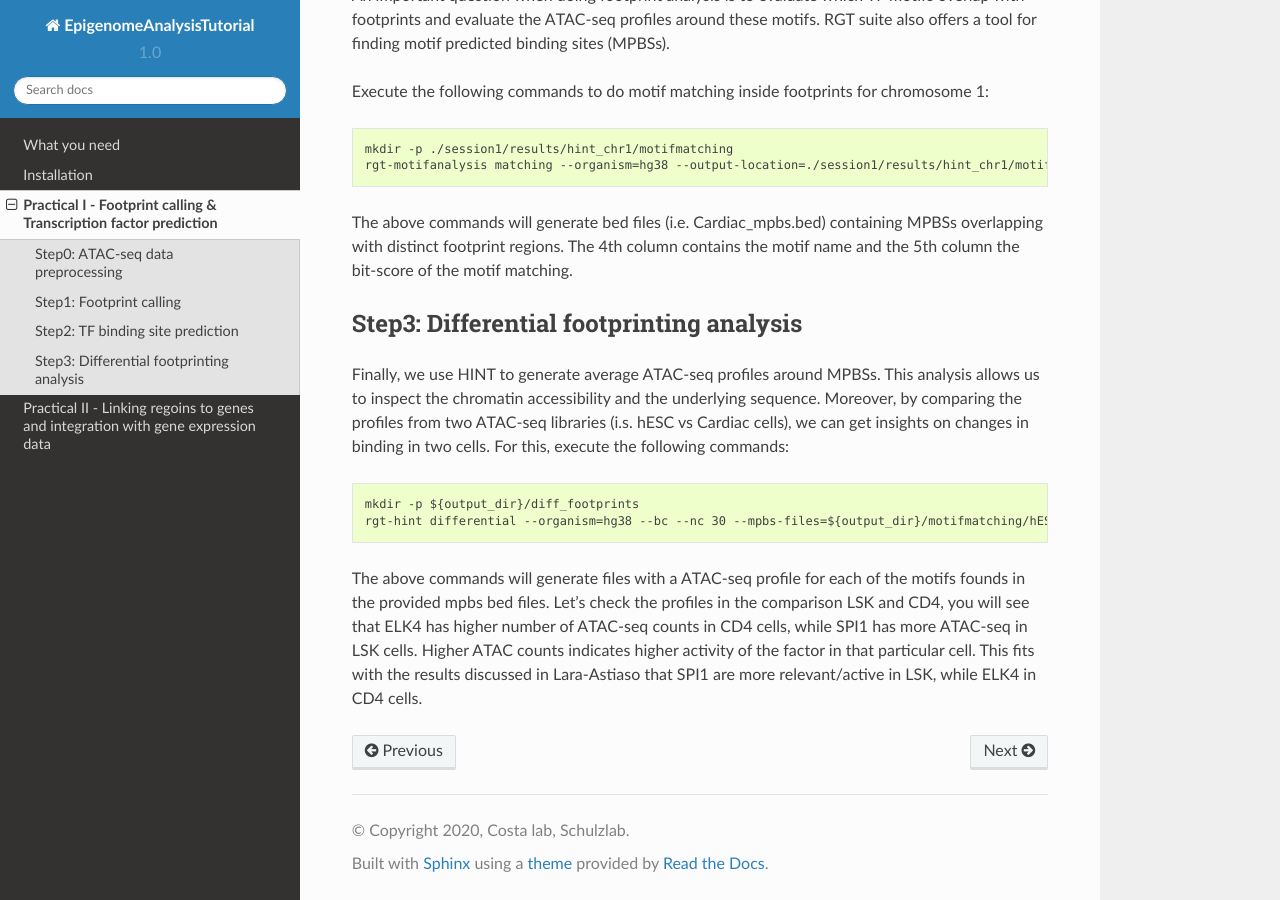
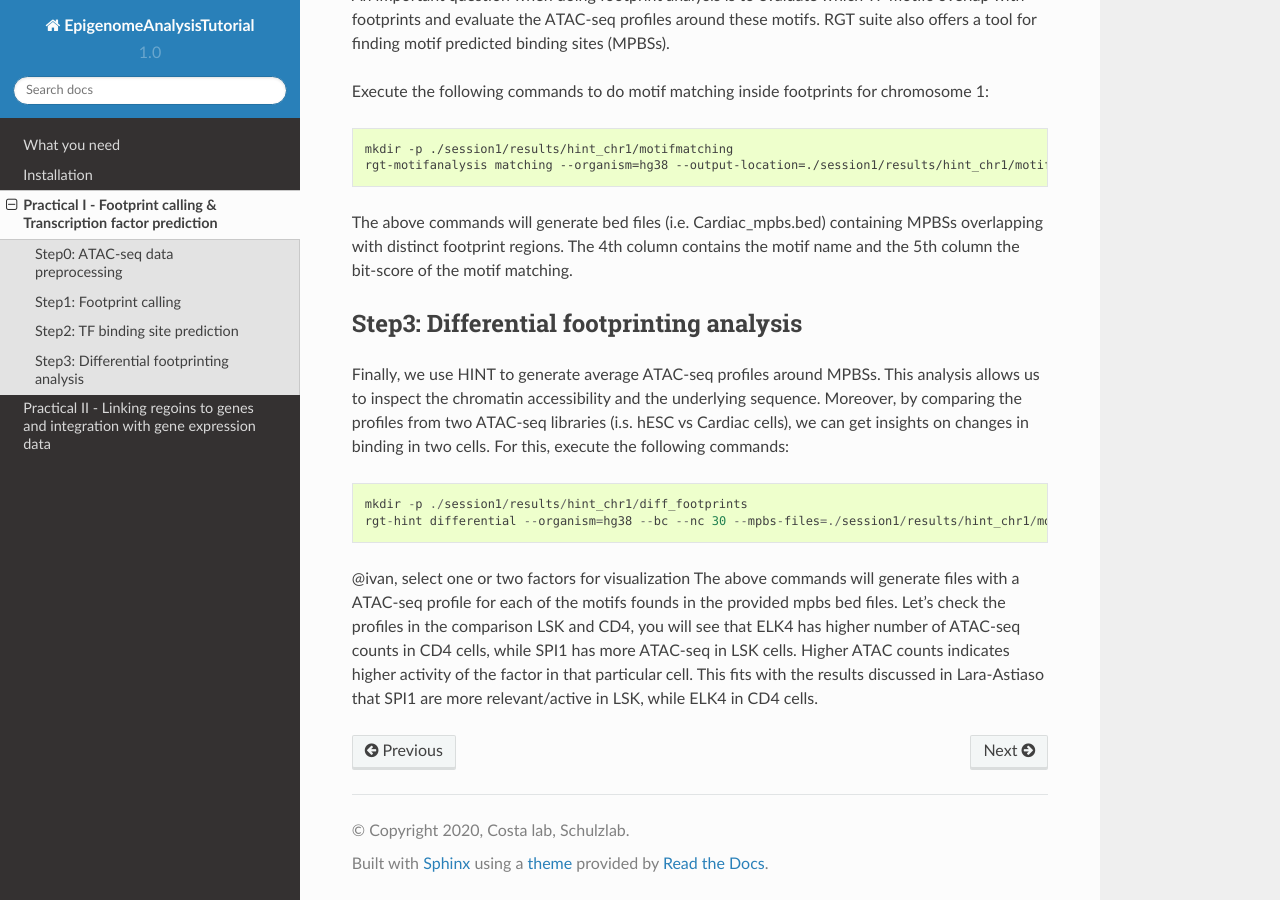
Before and after one commit to SchulzLab/EpigenomeAnalysisTutorial-2020, a Sphinx documentation site: the page built from docs/Practical1.rst, in a window 1280 px wide and 900 px high, scrolled down 1847 px. Built offline with Sphinx 7.4.7 and the Read the Docs theme 2.0.0, drawn with Linux system fonts in a browser that asks for light colours.

Commit message:
update atacseq docs

```diff
--- a/docs/Practical1.rst
+++ b/docs/Practical1.rst
@@ -65,7 +65,8 @@ Step3: Differential footprinting analysis
 Finally, we use HINT to generate average ATAC-seq profiles around MPBSs. This analysis allows us to inspect the chromatin accessibility and the underlying sequence. Moreover, by comparing the profiles from two ATAC-seq libraries (i.s. hESC vs Cardiac cells), we can get insights on changes in binding in two cells. For this, execute the following commands:
 ::
 
-    mkdir -p ${output_dir}/diff_footprints
-    rgt-hint differential --organism=hg38 --bc --nc 30 --mpbs-files=${output_dir}/motifmatching/hESC_mpbs.bed,${output_dir}/motifmatching/Cardiac_mpbs.bed --reads-files=./results/bwa/mergedReplicate/hESC.mRp.clN.sorted.bam,./results/bwa/mergedReplicate/Cardiac.mRp.clN.sorted.bam --conditions=hESC,Cardiac --output-location=${output_dir}/diff_footprints
+    mkdir -p ./session1/results/hint_chr1/diff_footprints
+    rgt-hint differential --organism=hg38 --bc --nc 30 --mpbs-files=./session1/results/hint_chr1/motifmatching/hESC_mpbs.bed,./session1/results/hint_chr1/motifmatching/Cardiac_mpbs.bed --reads-files=./results/bwa/mergedReplicate/hESC.mRp.clN.sorted.bam,./results/bwa/mergedReplicate/Cardiac.mRp.clN.sorted.bam --conditions=hESC,Cardiac --output-location=./session1/results/hint_chr1/diff_footprints
 
+@ivan, select one or two factors for visualization
 The above commands will generate files with a ATAC-seq profile for each of the motifs founds in the provided mpbs bed files. Let's check the profiles in the comparison LSK and CD4, you will see that ELK4 has higher number of ATAC-seq counts in CD4 cells, while SPI1 has more ATAC-seq in LSK cells. Higher ATAC counts indicates higher activity of the factor in that particular cell. This fits with the results discussed in Lara-Astiaso that SPI1 are more relevant/active in LSK, while ELK4 in CD4 cells.
```
